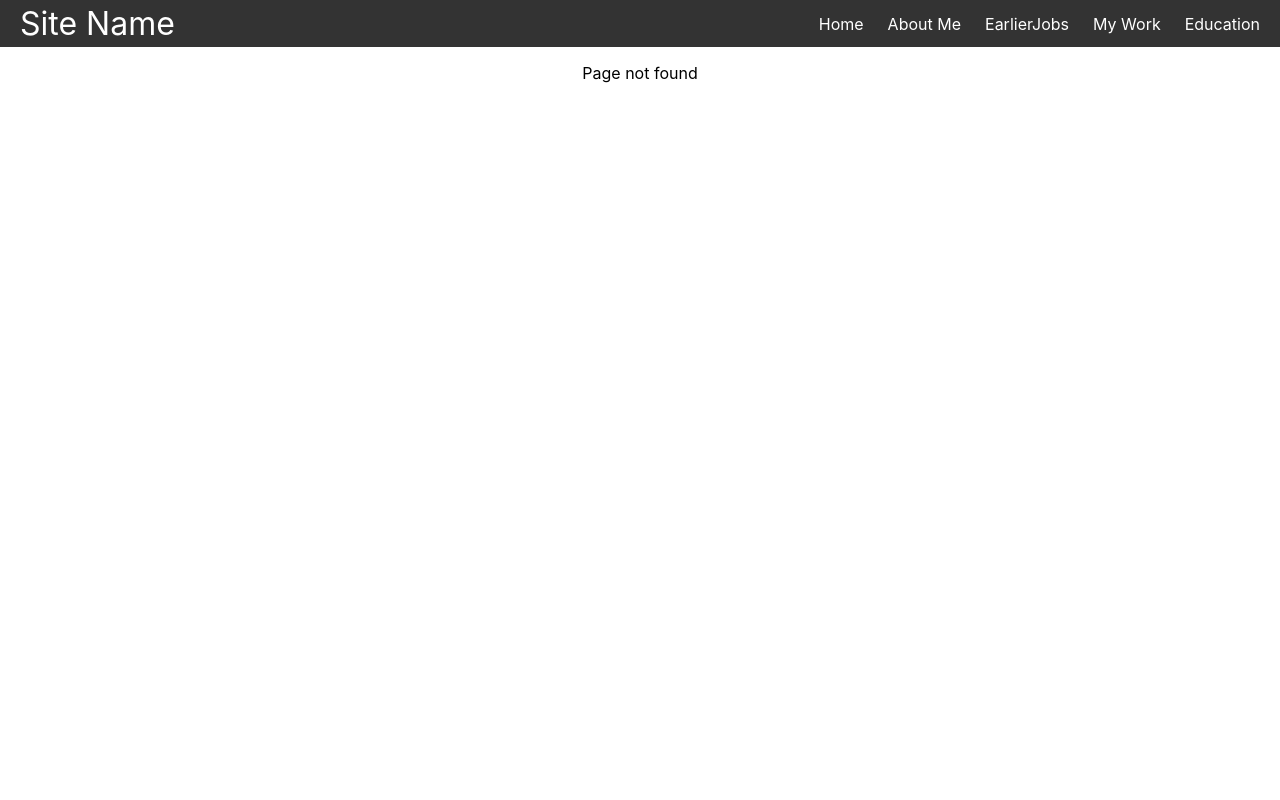
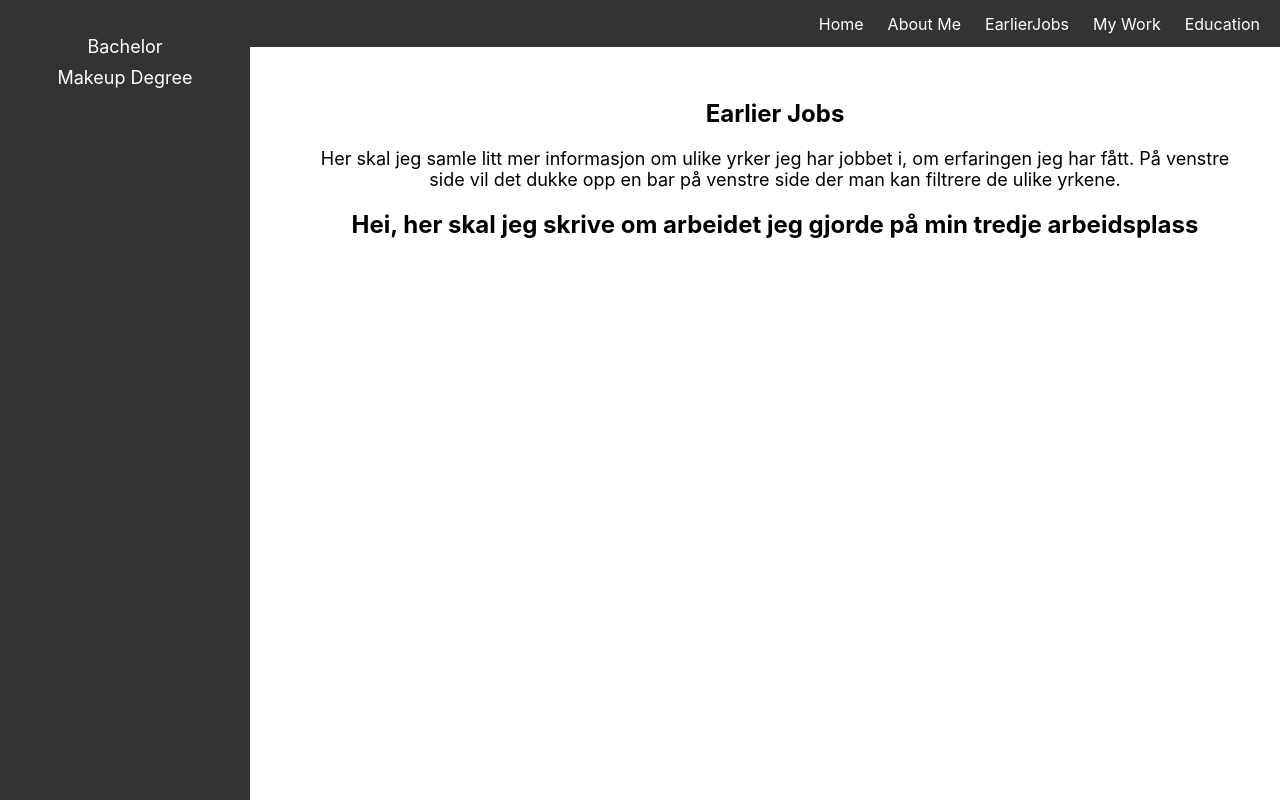
Before and after one commit to ma1ken/nettside, a React (Create React App) app: page /Education/MakeupDegree in a window 1280 px wide. Before the commit this address had no page. Built offline with nearby package versions, Linux system fonts and the light colour scheme.

Commit message:
I added the sidebar to the education page aswell, and I am not sure if i want to include it on the homepage or about me page  yep. I think i need to solve that once i fill in information on both pages.

```diff
--- a/src/App.jsx
+++ b/src/App.jsx
@@ -5,15 +5,17 @@ import EarlierJobsLayout from "./Pages/Earlier Jobs/EarlierJobsLayout";
 import IkeaPage from "./Pages/Earlier Jobs/IkeaPage";
 import FredrikLouisaPage from "./Pages/Earlier Jobs/FredrikLouisaPage";
 
-import Education from "./Pages/Main Pages/Education";
-import AboutMe from "./Pages/Main Pages/AboutMe";
+import EducationLayout from "./Pages/Education/EducationLayout";
+import BachelorPage from "./Pages/Education/BachelorPage";
+import MakeupDegreePage from "./Pages/Education/MakeupDegreePage";
 
 import MyWorkLayout from "./Pages/My Work/MyWorkLayout";  // Importer MyWorkLayout
 import EldPage from "./Pages/My Work/EldPage";
 import UInMunchPage from "./Pages/My Work/UInMunchPage";
 
-import Home from "./Pages/Main Pages/Home";
+import HomeLayout from "./Pages/Home/HomeLayout";
 import { Route, Routes } from "react-router-dom";
+import AboutMeLayout from "./Pages/About Me/AboutMeLayout";
 
 function App() {
     return (
@@ -22,10 +24,12 @@ function App() {
             <div className="container">
                 <Routes>
                     {/* Her routen og dataen fra navigasjonsbaren på toppen som er synlig på alle sider. */}
-                    <Route path="/" element={<Home />} />
-                    <Route path="/AboutMe" element={<AboutMe />} />
+                    <Route path="/" element={<HomeLayout />} />
+                    <Route path="/AboutMe" element={<AboutMeLayout />} />
                     <Route path="/EarlierJobs" element={<EarlierJobsLayout />} />
-                    <Route path="/Education" element={<Education />} />
+                    <Route path="/Education" element={<EducationLayout />} />
+                    <Route path="/MyWork" element={<MyWorkLayout />} />
+
 
                     {/* Her kommer flere sidebarer som endrer seg ut fra hva man velger i navigasjonsbaren over */}
                     {/* MY WORK SIDEBAR */}
@@ -46,6 +50,17 @@ function App() {
                         <Route path="FredrikLouisa" element={<FredrikLouisaPage />} />
                     </Route>
 
+                    {/* EDUCATION SIDEBAR */}
+                    <Route
+                        path="/Education/*"
+                        element={<EducationLayout />}
+                    >
+                        <Route path="Bachelor" element={<BachelorPage />} />
+                        <Route path="MakeupDegree" element={<MakeupDegreePage />} />
+                    </Route>
+
+
+
                     {/* Fallback Route */}
                     <Route path="*" element={<div>Page not found</div>} />
                 </Routes>
--- a/src/Pages/Main Pages/AboutMe.jsx
+++ b/src/Pages/About Me/AboutMeLayout.jsx
@@ -1,4 +1,4 @@
-export default function AboutMe() {
+export default function AboutMeLayout() {
     return (
         <div>
             <h1>About Me</h1>
@@ -9,7 +9,5 @@ export default function AboutMe() {
                 lenge.
             </p>
         </div>
-
-
     );
 }
--- /dev/null
+++ b/src/Pages/Education/BachelorPage.jsx
@@ -0,0 +1,8 @@
+export default function BachelorPage() {
+    return (
+        <div>
+            <h2>Hei, her skal jeg skrive om arbeidet jeg gjorde på min tredje arbeidsplass</h2>
+        </div>
+
+    )
+};
--- /dev/null
+++ b/src/Pages/Education/EducationLayout.jsx
@@ -0,0 +1,31 @@
+import { NavLink, Outlet } from "react-router-dom";
+import "../../Styles/Sidebar.css";
+
+export default function EducationLayout() {
+    return (
+         <div className="layout-container">
+                    {/* Her bygger jeg på sidebaren og kobler til lenkene jeg begynte å legge inn for sidebar i app.jsx */}
+                    <aside className="sidebar">
+                        <ul>
+                            <li>
+                                <NavLink to="/Education/Bachelor">Bachelor</NavLink>
+                            </li>
+                            <li>
+                                <NavLink to="/Education/MakeupDegree">Makeup Degree</NavLink>
+                            </li>
+                        </ul>
+                    </aside>
+
+                    <main className="content">
+                        <h1>Earlier Jobs</h1>
+                        <p>
+                            Her skal jeg samle litt mer informasjon om ulike yrker jeg
+                            har jobbet i, om erfaringen jeg har fått. På venstre side
+                            vil det dukke opp en bar på venstre side der man kan
+                            filtrere de ulike yrkene.
+                        </p>
+                        <Outlet />
+                    </main>
+                </div>
+    );
+}
--- /dev/null
+++ b/src/Pages/Education/MakeupDegreePage.jsx
@@ -0,0 +1,8 @@
+export default function MakeupDegreePage() {
+    return (
+        <div>
+            <h2>Hei, her skal jeg skrive om arbeidet jeg gjorde på min tredje arbeidsplass</h2>
+        </div>
+
+    )
+};
--- a/src/Pages/Main Pages/Home.jsx
+++ b/src/Pages/Home/HomeLayout.jsx
@@ -1,4 +1,4 @@
-export default function Home() {
+export default function HomeLayout() {
     return (
         <div>
             <h1>Home</h1>
--- a/src/Pages/Main Pages/Education.jsx
+++ /dev/null
@@ -1,13 +0,0 @@
-export default function Education() {
-    return (
-        <div>
-            <h1>Education</h1>
-            <p>
-                Her skal jeg skrive litt mer om hvilken utdanninger jeg har,
-                hvilke skoler og fag som er relevant, hvordan jeg har
-                implementert dette i ulike arbeid jeg har gjort på skole og i
-                yrker osv.
-            </p>
-        </div>
-    );
-}
```
